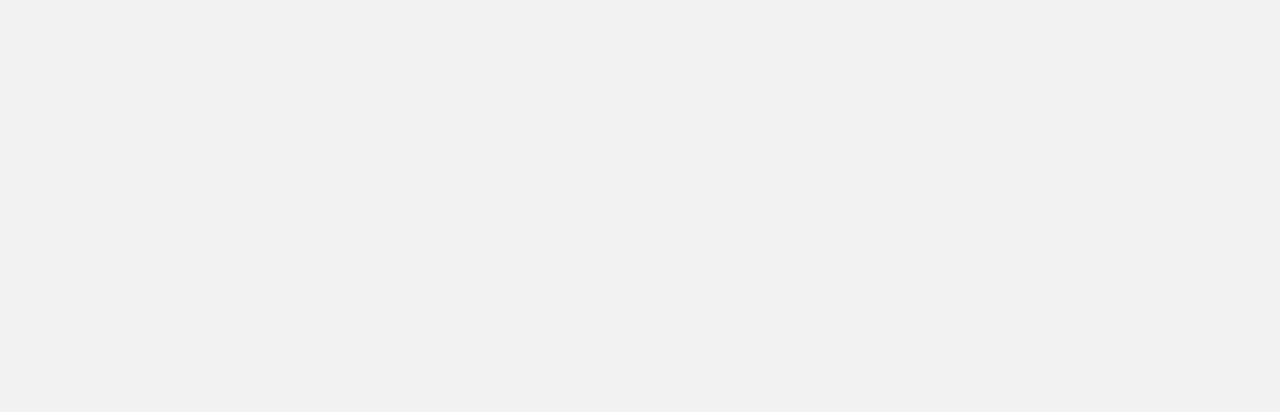
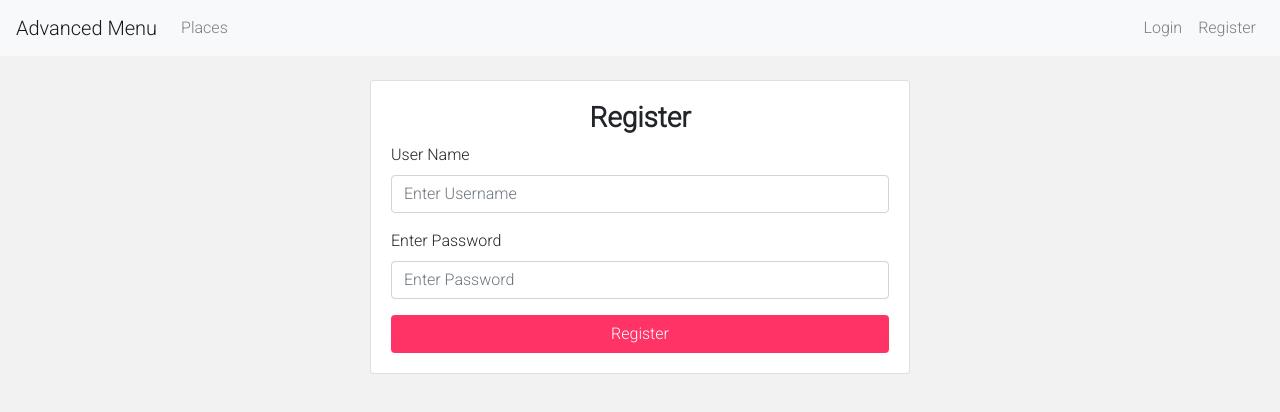
Before and after one commit to eliasglyptis/advanced_menu_frontend, a React (Create React App) app: page /register in a window 1280 px wide. Shown: the top 412 px of the page. Built offline with nearby package versions, Linux system fonts and the light colour scheme.

Commit message:
Completed athentication process for registration and improved it.

```diff
--- a/src/apis.js
+++ b/src/apis.js
@@ -1,17 +1,20 @@
 import { toast } from 'react-toastify';
 
-export function signIn(username, password) {
-  return fetch("auth/token/login/", {
-    method: "POST",
+function request(path, {data = null, token = null, method="GET"}) {
+  return fetch(path, {
+    method,
     headers: {
-      'content-type': "application/json",
+      Authorization: token ? `Token ${token}` : "",
+      'Content-type': "application/json",
 
     },
-    body: JSON.stringify({username, password})
+    body: method !== "GET" && method !== "DELETE" ? JSON.stringify(data) : null
   }).then((response) => {
-    console.log(response);
     // If it is success
     if (response.ok) {
+      if(method === "DELETE") {
+        return true;
+      }
       return response.json();
     }
     // Otherwise, if there is an error
@@ -36,3 +39,17 @@
     toast(e.message, { type: "error" });
   })
 }
+
+export function signIn(username, password) {
+  return request("/auth/token/login", {
+    data: {username, password},
+    method: "POST",
+  })
+}
+
+export function register(username, password) {
+  return request("/auth/users/", {
+    data: {username, password},
+    method: "POST",
+  })
+}
--- a/src/contexts/AuthContext.js
+++ b/src/contexts/AuthContext.js
@@ -1,6 +1,6 @@
 import React, { createContext, useState } from 'react';
 
-import {signIn as signInApi} from '../apis';
+import {signIn as signInApi, register as registerApi} from '../apis';
 
 const AuthContext = createContext();
 
@@ -26,11 +26,21 @@
     setToken("");
   }
 
+  const register = async (username, password, callback) => {
+    setLoading(true);
+    const response = await registerApi(username, password);
+    if(response && response.id) {
+      callback();
+    }
+    setLoading(false);
+  }
+
   const value = {
     token,
     loading,
     signIn,
     signOut,
+    register,
   }
 
   return <AuthContext.Provider value={value}>{children}</AuthContext.Provider>
--- a/src/layouts/MainLayout.js
+++ b/src/layouts/MainLayout.js
@@ -9,6 +9,10 @@
 
 	const onSignIn = () => {
 		history.replace("/login");
+	};
+
+	const onRegister = () => {
+		history.replace("/register");
 	};
 
 	const onSignOut = () => {
@@ -34,7 +38,12 @@
 						auth.token ? (
 							<Nav.Link onClick={onSignOut}>Logout</Nav.Link>
 						) : (
-							<Nav.Link onClick={onSignIn}>Login</Nav.Link>
+							[
+								<Nav.Link key={1} onClick={onSignIn}>Login</Nav.Link>,
+								<Nav.Link key={2} onClick={onRegister}>Register</Nav.Link>
+
+							]
+
 						)
 					}
 
--- /dev/null
+++ b/src/pages/Register.js
@@ -0,0 +1,77 @@
+import { Button, Card, Col, Form, Row, Spinner } from "react-bootstrap";
+import { React, useState, useEffect, useContext } from "react";
+import { useHistory } from 'react-router-dom';
+
+import { signIn } from "../apis";
+import MainLayout from "../layouts/MainLayout";
+import AuthContext from "../contexts/AuthContext";
+
+const Register = () => {
+	const [username, setUsername] = useState("");
+	const [password, setPassword] = useState("");
+
+	const history = useHistory();
+	const auth = useContext(AuthContext);
+
+	useEffect(() => {
+		if(auth.token) {
+			history.replace('/places');
+		}
+	});
+
+	const onClick = () => {
+		auth.register(username, password, () => history.replace("/places"));
+	};
+
+	return (
+		<MainLayout>
+			<Row className="justify-content-center">
+				<Col lg={6} md={8}>
+					<Card>
+						<Card.Body>
+							<h3 className="text-center">
+								<b>Register</b>
+							</h3>
+							<Form.Group>
+								<Form.Label>User Name</Form.Label>
+								<Form.Control
+									type="text" placeholder="Enter Username" value={username}
+									onChange={(e) => setUsername(e.target.value)}
+								/>
+							</Form.Group>
+
+							<Form.Group>
+								<Form.Label>Enter Password</Form.Label>
+								<Form.Control
+									type="password" placeholder="Enter Password" value={password}
+									onChange={(e) => setPassword(e.target.value)}
+								/>
+							</Form.Group>
+
+							<Button variant="standard" block onClick={onClick} disabled={auth.loading}>
+								{
+									auth.loading ? (
+										<Spinner
+											variant="standard"
+											as="span"
+											animation="border"
+											size="sm"
+											role="status"
+											aria-hidden="true"
+										/>
+									) : (
+										"Register"
+									)
+								}
+							</Button>
+
+
+						</Card.Body>
+					</Card>
+				</Col>
+			</Row>
+		</MainLayout>
+	);
+};
+
+export default Register;
--- a/src/router/App.js
+++ b/src/router/App.js
@@ -9,8 +9,8 @@
 
 import Home from '../pages/Home';
 import Login from '../pages/Login';
+import Register from '../pages/Register';
 import Places from '../pages/Places';
-
 
 function App() {
     return (
@@ -22,6 +22,9 @@
                     </Route>
                     <Route exact path='/login'>
                         <Login/>
+                    </Route>
+                    <Route exact path='/register'>
+                        <Register/>
                     </Route>
                     <PrivateRoute exact path='/places'>
                         <Places/>
```
